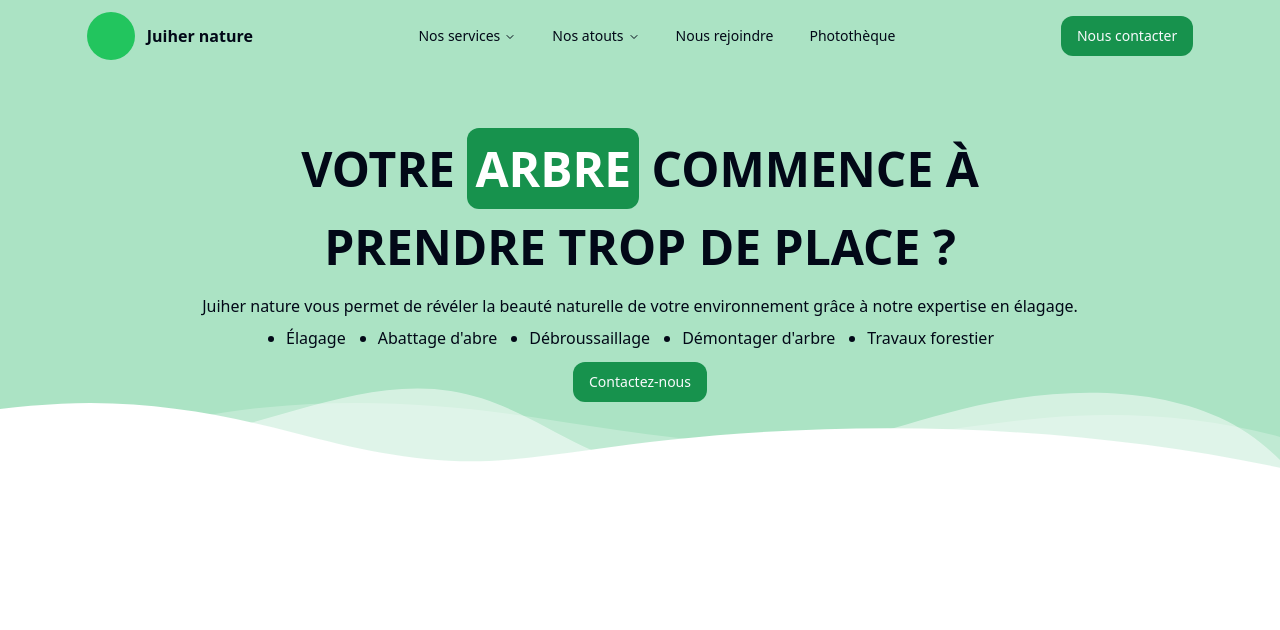
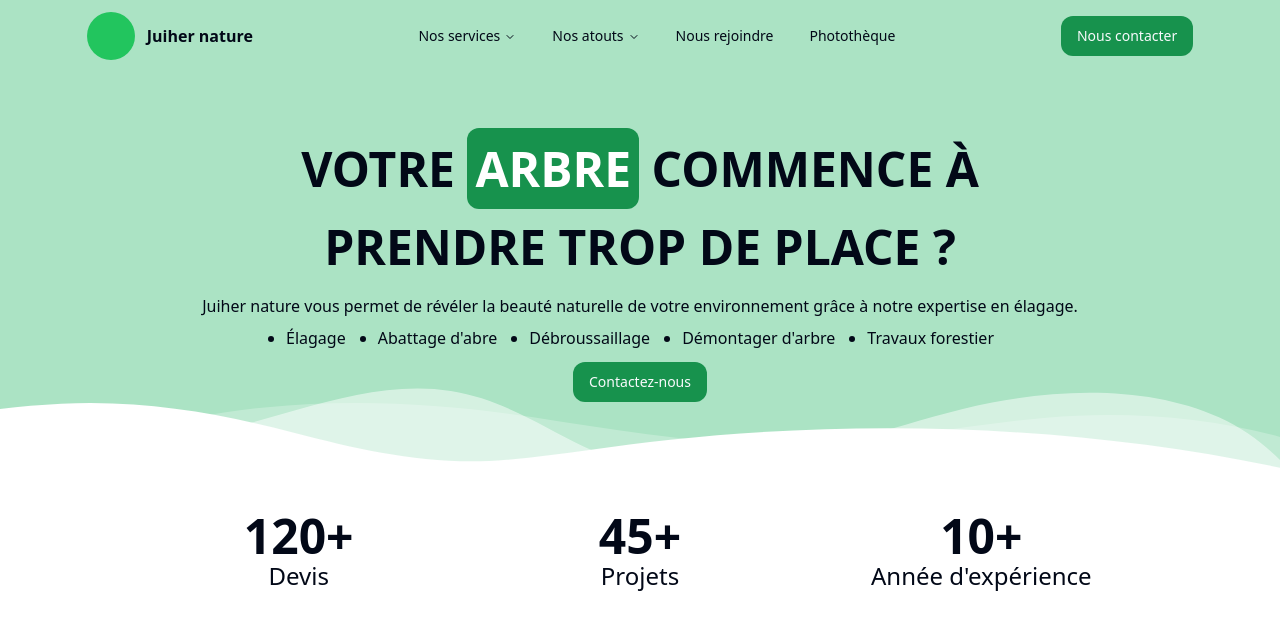
Before and after one commit to Moumouuu/juiher-nature, a Next.js app: page / in a window 1280 px wide. Shown: the top 630 px of the page. Built offline with nearby package versions, Linux system fonts and the light colour scheme.

Commit message:
feat(homepage): numbers

```diff
--- a/src/app/page.tsx
+++ b/src/app/page.tsx
@@ -1,5 +1,6 @@
 import {Banner} from "@/components/common/banner";
 import {cn} from "@/lib/utils";
+import {Numbers} from "@/components/home/numbers";
 
 export default function Home() {
 
@@ -8,6 +9,7 @@ export default function Home() {
     return (
         <div className="">
           <Banner title={homeTitle}/>
+            <Numbers/>
         </div>
   );
 }
--- /dev/null
+++ b/src/components/home/numbers.tsx
@@ -0,0 +1,30 @@
+export const Numbers = () => {
+    const items = [
+        {
+            value: 120,
+            label: "Devis"
+        },
+        {
+            value: 45,
+            label: "Projets"
+        },
+        {
+            value: 10,
+            label: "Année d'expérience"
+        },
+    ]
+    return (
+        <div className={"w-full flex justify-center my-10"}>
+            <div className={"flex items-center w-full lg:w-[80%] justify-center"}>
+                {
+                    items.map((item, index) => (
+                        <div key={index} className={"flex flex-col items-center justify-center w-1/3"}>
+                            <h1 className={"text-3xl lg:text-5xl font-semibold"}>{item.value}+</h1>
+                            <p className={"text-xl lg:text-2xl"}>{item.label}</p>
+                        </div>
+                    ))
+                }
+            </div>
+        </div>
+    )
+}
```
